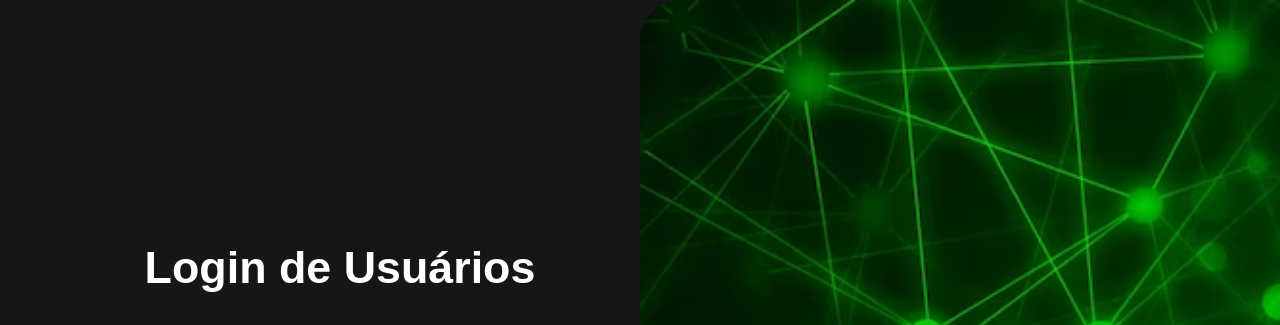
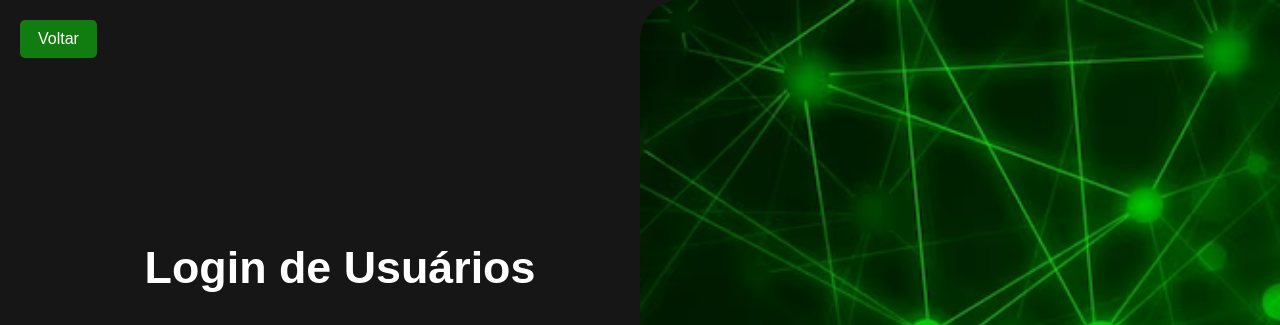
Before and after one commit to QR-Cadmiel/RigRover, a PHP site: page /login.php in a window 1280 px wide. Shown: the top 325 px of the page. Run offline with PHP 8.4, Linux system fonts and the light colour scheme.

Commit message:
Foi arrumando o codigo que linka o css e o js de algumas páginas, também foi criado o botão de voltar nas páginas "Cadastrar" e "Login" e por fim alterei o botão que atigamente era "noticias", mas agora é "Equipe Desenvolvedora".

```diff
--- a/assets/css/login.css
+++ b/assets/css/login.css
@@ -94,3 +94,16 @@ body {
     background-position: 10px center;
     padding-left: 40px;
 }
+
+.btn-voltar button {
+    background-color: #117C0F;
+    border: none;
+    border-radius: 5px;
+    margin: 20px;
+    height: 3vw;
+    width: 6vw;
+    color: white;
+    text-decoration: none;
+   font-size: 1rem;
+   cursor: pointer;
+}
--- a/login.php
+++ b/login.php
@@ -52,6 +52,14 @@ $mysqli->close();
 
 <body>
     <img src="img/imglado-2.png" alt="Imagem Lado" class="img-lado">
+
+    <div class="btn-voltar">
+    <a href="index.php">
+        <button>
+            Voltar
+        </button></a>
+    </div>
+
     <div class="login">
         <div class="titulo">
             <h1>Login de Usuários</h1>
```
Also changed, not shown: assets/css/cadastro.css (+23 -0 lines), cadastro.php (+9 -2 lines), index.php (+7 -7 lines).
